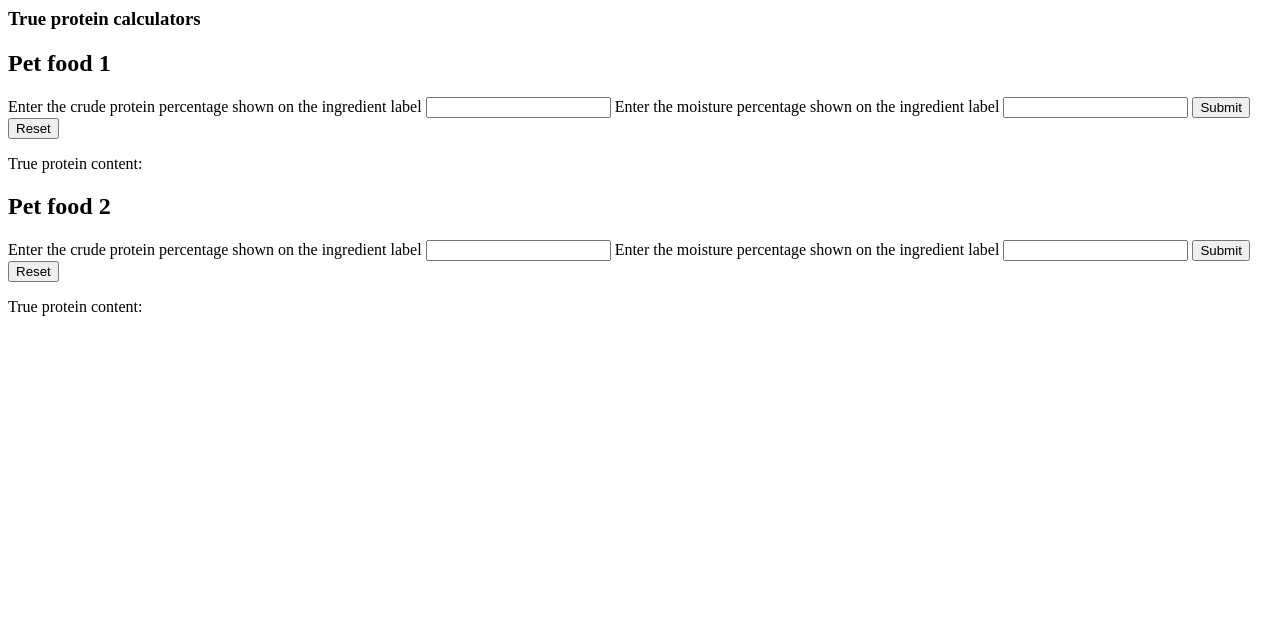
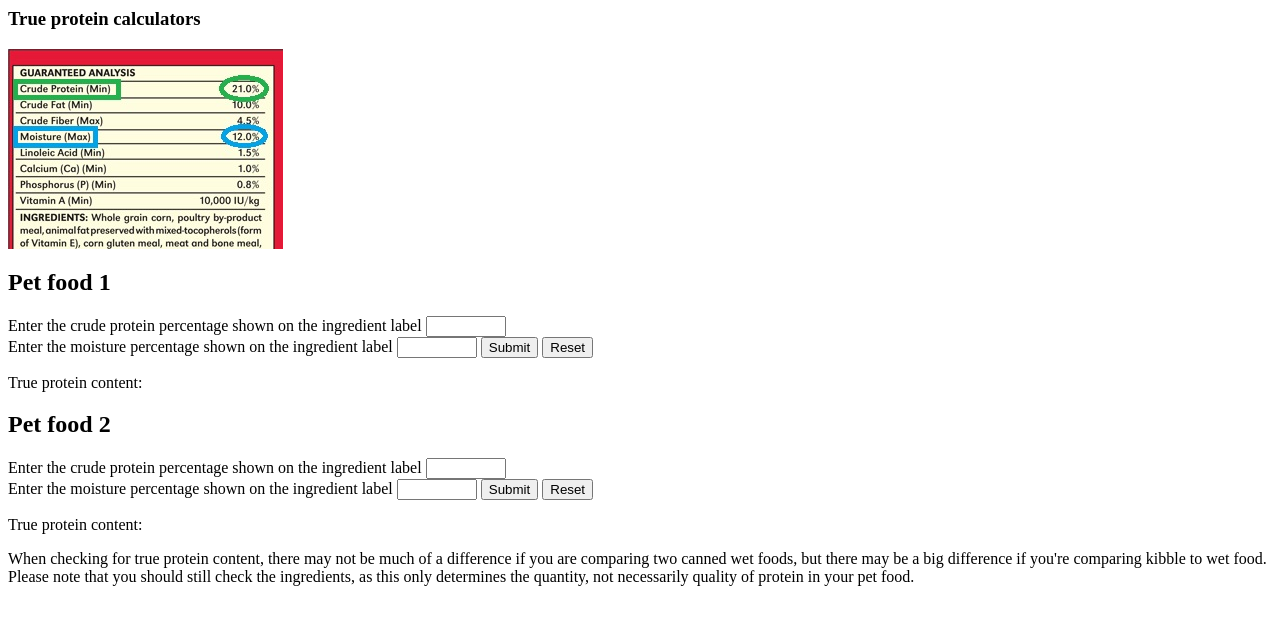
Before and after one commit to shanchu815/Kibble-Converter, a Flask app: page /calculator in a window 1280 px wide. Shown: the top 625 px of the page. Run offline with Flask 2, Linux system fonts and the light colour scheme; some libraries are stand-ins or nearby versions.

Commit message:
Result page finished, image added but not working, limits placed on form inputs & calculator

```diff
--- a/server.py
+++ b/server.py
@@ -1,4 +1,4 @@
-from flask import Flask, request, render_template, jsonify, redirect
+from flask import Flask, request, render_template, redirect
 from model import connect_to_db
 import crud
 # "__name__" is a special Python variable for the name of the current module
@@ -47,26 +47,22 @@ def save_choices():
 
     if (product_name is not None and
         ingredient_name is not None and
-        descriptor is not None and
-        grain is not None and
-        additive is not None and
-        protein is not None and
-        preservative is not None):
+        descriptor is not None):
 
         new_food = crud.create_food(product_name)
+        crud.add_title_ingredients_to_food(new_food, crud.get_details_by_ingredient_name_and_descriptor(ingredient_name, descriptor))
 
-        crud.add_title_ingredients_to_food(new_food, crud.get_details_by_ingredient_name_and_descriptor(ingredient_name, descriptor))
-        crud.add_grain_to_food(new_food, crud.get_grain_by_id(grain))
-        crud.add_additive_to_food(new_food, crud.get_additive_by_id(additive))
-        crud.add_protein_to_food(new_food, crud.get_protein_by_id(protein))
-        crud.add_preservative_to_food(new_food, crud.get_preservative_by_id(preservative))
+        if grain is not None:
+            crud.add_grain_to_food(new_food, crud.get_grain_by_id(grain))
+        if additive is not None:
+            crud.add_additive_to_food(new_food, crud.get_additive_by_id(additive))
+        if protein is not None:
+            crud.add_protein_to_food(new_food, crud.get_protein_by_id(protein))
+        if preservative is not None:
+            crud.add_preservative_to_food(new_food, crud.get_preservative_by_id(preservative))
 
     else:
         return redirect('/fillout')
-
-    # new_food_ingredient = food.grains.append(new_food, ingredient_type,
-    #                                                 grain_type, additive_type,
-    #                                                 protein_type, preservative_type)
 
     return redirect('/results/' + new_food.food_id)
 
@@ -77,16 +73,7 @@ def show_result(food_id):
     if not crud.get_food_by_id(food_id):
         return "Invalid id"
     else:
-
         food = crud.get_food_by_id(food_id)
-
-        print(food)
-        print(food.title_ingredients)
-        # message = f"Your pet food is {pet_food.product_name}."
-
-        # for ingredient in pet_food.ingredients:
-            # message = message + f"""Since it uses the {ingredient.descriptor} rule ,
-            # it {ingredient.details}."""
 
         return render_template("result.html", food = food)
 
--- a/templates/calculator.html
+++ b/templates/calculator.html
@@ -5,14 +5,15 @@
 {% block body %}
 <h3>True protein calculators</h3>
 
-<!-- insert an image here showing the crude protein & moisture contents circled on a ingredient label -->
+<img src="/data/label.jpg" id="example-img" class="example-img">
 
 <h2>Pet food 1</h2>
     <form id=calc1>
     <label for="crude-protein">Enter the crude protein percentage shown on the ingredient label</label>
-    <input type="number" id="crude-protein" name="crude-protein" step=".01"/>
+    <input type="number" id="crude-protein" name="crude-protein" step=".01" min="0.01" max="99.99"/>
+    <br>
     <label for="moisture">Enter the moisture percentage shown on the ingredient label</label>
-    <input type="number" id="moisture" name="moisture" step=".01"/>
+    <input type="number" id="moisture" name="moisture" step=".01" min="0.01" max="99.99"/>
     <input type="submit" value="Submit"/>
     <input type="reset" value="Reset"/>
     </form>
@@ -21,16 +22,20 @@
 <h2>Pet food 2</h2>
     <form id=calc2>
     <label for="crude-protein">Enter the crude protein percentage shown on the ingredient label</label>
-    <input type="number" id="crude-protein" name="crude-protein" step=".01"/>
+    <input type="number" id="crude-protein" name="crude-protein" step=".01" min="0.01" max="99.99"/>
+    <br>
     <label for="moisture">Enter the moisture percentage shown on the ingredient label</label>
-    <input type="number" id="moisture" name="moisture" step=".01"/>
+    <input type="number" id="moisture" name="moisture" step=".01" min="0.01" max="99.99"/>
     <input type="submit" value="Submit"/>
     <input type="reset" value="Reset"/>
     </form>
 <p>True protein content: <span id="true-protein2"></span></p>
 
-<!-- insert some text about how why it's necessary to calculate this stuff
-kibble vs kibble, canned vs canned, canned vs kibble -->
+<p>When checking for true protein content, there may not be much of a difference if you are
+    comparing two canned wet foods, but there may be a big difference if you're comparing kibble
+    to wet food. Please note that you should still check the ingredients, as this only determines
+    the quantity, not necessarily quality of protein in your pet food.
+</p>
 
 {% endblock %}
 
--- a/templates/homepage.html
+++ b/templates/homepage.html
@@ -4,9 +4,13 @@
 
 {% block body %}
 <p>A simple site that breaks down exactly what's in your pet's food or snack.
+    <br>
+    (In laymen's terms)
+    <br>
     This currently only works for cat or dog food under United States FDA standards.
 </p>
 <a href="/disclaimer" class="btn btn-lg btn-primary">Click here to convert your pet food</a>
+<br>
 <a href="/calculator" class="btn btn-lg btn-primary">Click here to find the true protein content</a>
 
 <!-- TODO add ways to get to other routes -->
```
Also changed, not shown: model.py (+0 -29 lines), static/result.js (deleted, +0 -17 lines), templates/fillout.html (+2 -8 lines), templates/result.html (+35 -4 lines), data/label.jpg (added).
